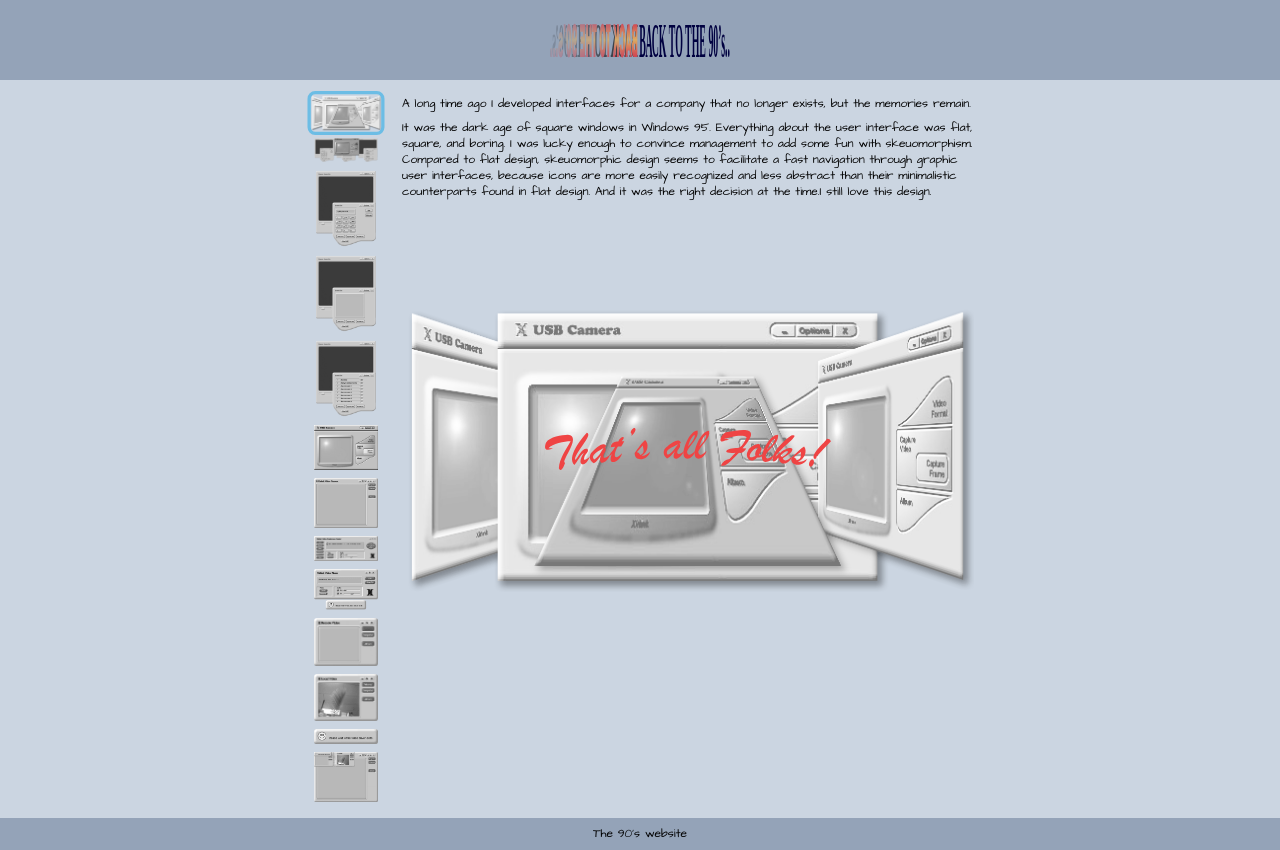
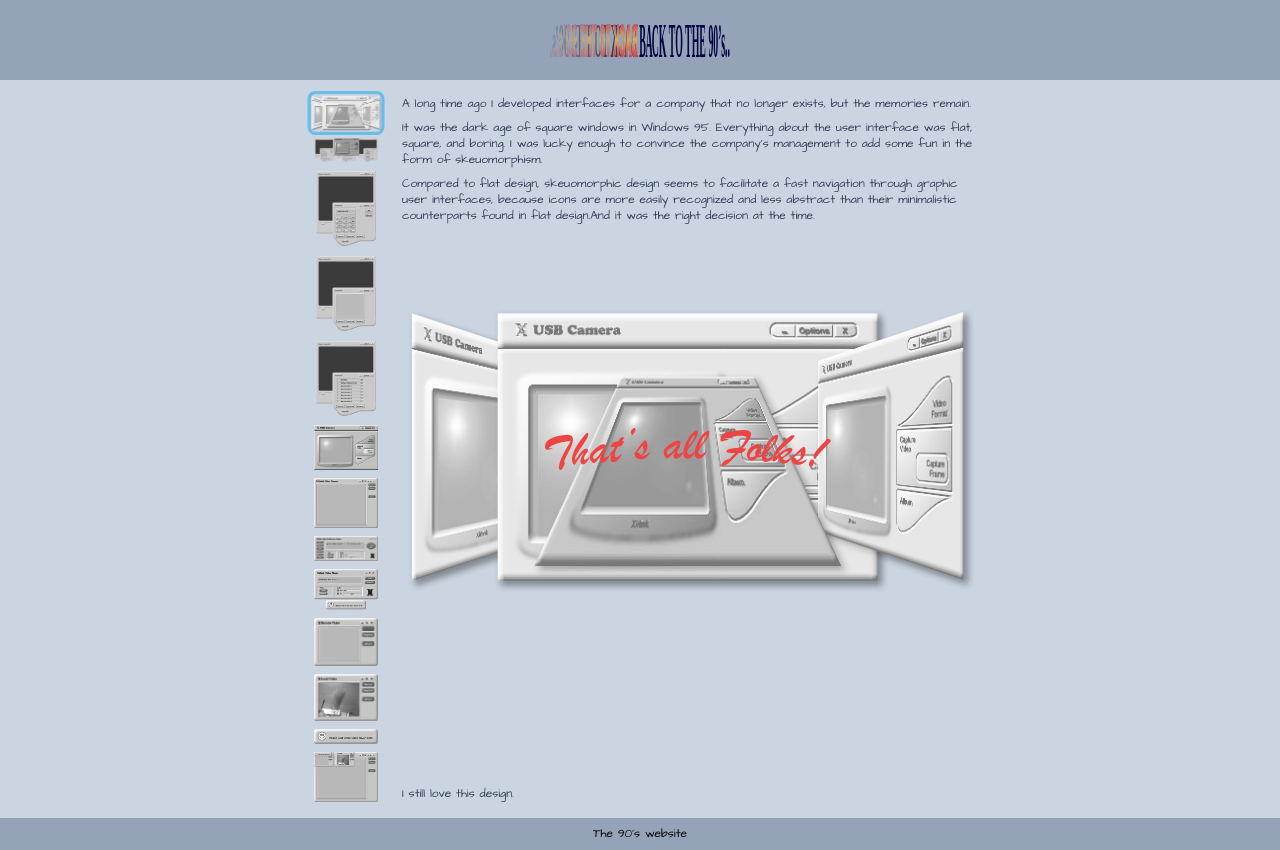
Before and after one commit to maxzz/back-to-90s, a React (Vite) app: page / in a window 1280 px wide. Built offline with nearby package versions, Linux system fonts and the light colour scheme.

Commit message:
WIP. upgrade-2025. explanation. 4

```diff
--- a/src/components/2-main/0-all.tsx
+++ b/src/components/2-main/0-all.tsx
@@ -4,7 +4,7 @@ import { ThatsAllFolks } from "../ui/icons";
 
 export function SectionMain() {
     return (
-        <div className="grid grid-cols-[1fr_minmax(100px,700px)_1fr] bg-slate-300">
+        <div className="grid grid-cols-[1fr_minmax(100px,700px)_1fr] bg-slate-300 text-slate-700">
             <div className="col-start-2 text-xs grid grid-cols-[auto_1fr] gap-4 p-4">
                 <NavAppImages />
 
@@ -17,21 +17,26 @@ export function SectionMain() {
                         It was the dark age of square windows in Windows 95.
                         Everything about the user interface was flat, square, and boring.
 
-                        I was lucky enough to convince management to add some fun with
+                        I was lucky enough to convince the company's management to add some fun in the form of
                         {/* {' '}<a href="https://en.wikipedia.org/wiki/Skeuomorphism" target="_blank" rel="noreferrer"> */}
-                        {' '}<a href="https://www.google.com/search?q=skeuomorphism&sourceid=chrome&ie=UTF-8" target="_blank" rel="noreferrer">
-                            skeuomorphism
+                        {' '}
+                        <a href="https://www.google.com/search?q=skeuomorphism&sourceid=chrome&ie=UTF-8" target="_blank" rel="noreferrer">
+                            skeuomorphism.
                         </a>
-                        {/* Compared to flat design, skeuomorphic design seems to facilitate a fast navigation through graphic user interfaces, because icons are more easily recognized and less abstract than their minimalistic counterparts found in flat design. */}
+                        {' '}
+                    </p>
+
+                    <p>
+                        Compared to flat design, skeuomorphic design seems to facilitate a fast navigation through graphic user interfaces, because icons are more easily recognized and less abstract than their minimalistic counterparts found in flat design.
                         {/* Compared to flat design, skeuomorphic design appears to facilitate quick navigation through graphical user interfaces, as the icons are easier to recognize and less abstract than their minimalist counterparts found in flat design. */}
+                        {/* org: Compared to flat design, skeuomorphic design seems to facilitate a fast navigation through graphic user interfaces, because icons are more easily recognized and less abstract than their minimalistic counterparts found in flat design. */}
 
-                        .
-
-                        Compared to flat design, skeuomorphic design seems to facilitate a fast navigation through graphic user interfaces, because icons are more easily recognized and less abstract than their minimalistic counterparts found in flat design.
                         And it was the right decision at the time.
 
                         {/* Skeuomorphism is a design approach where digital interfaces mimic real-world objects by replicating their textures, dimensions, and even their use, with the goal of making new technology more familiar and intuitive for users. */}
+                    </p>
 
+                    <p>
                         I still love this design.
                     </p>
 
```
